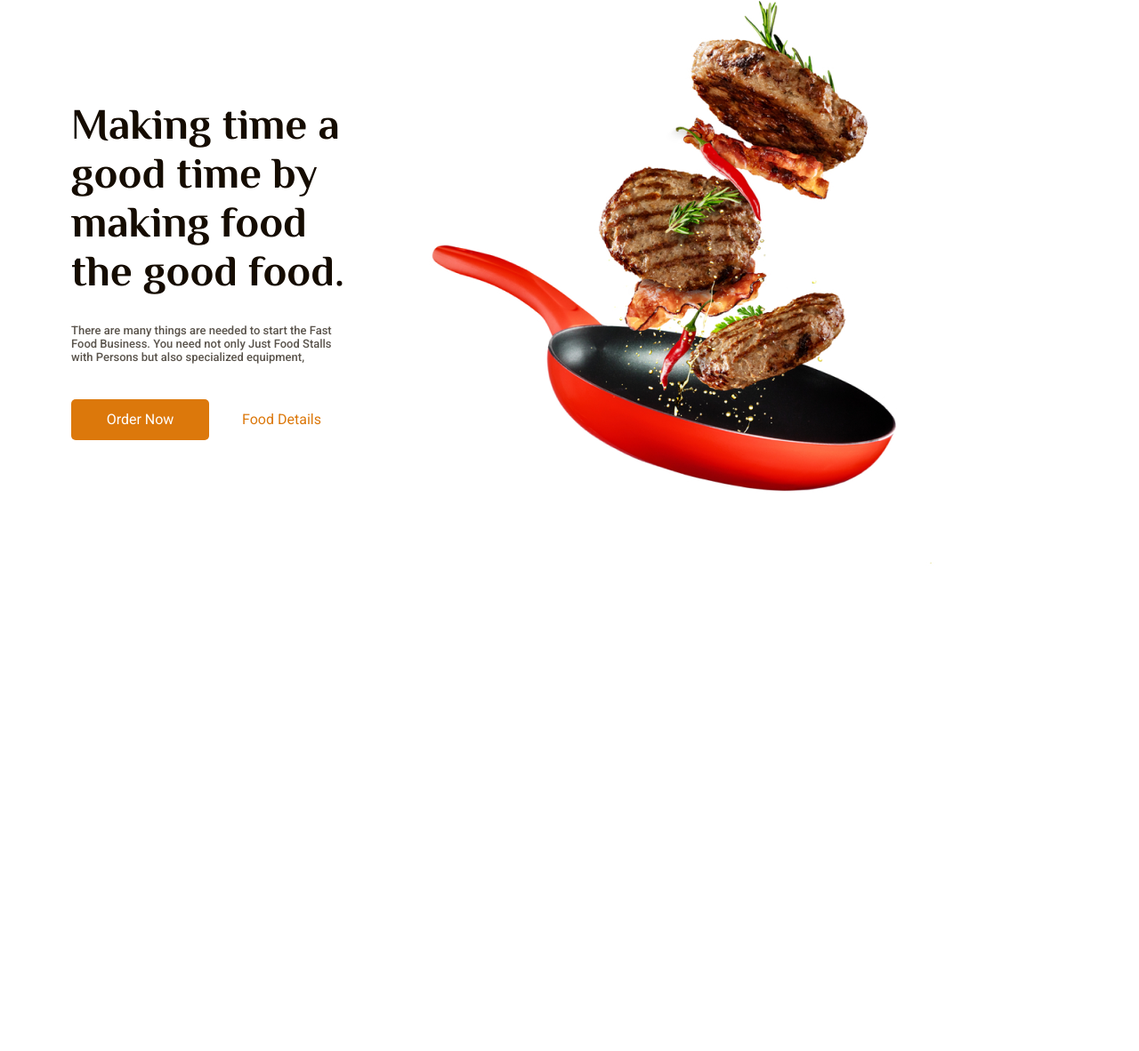
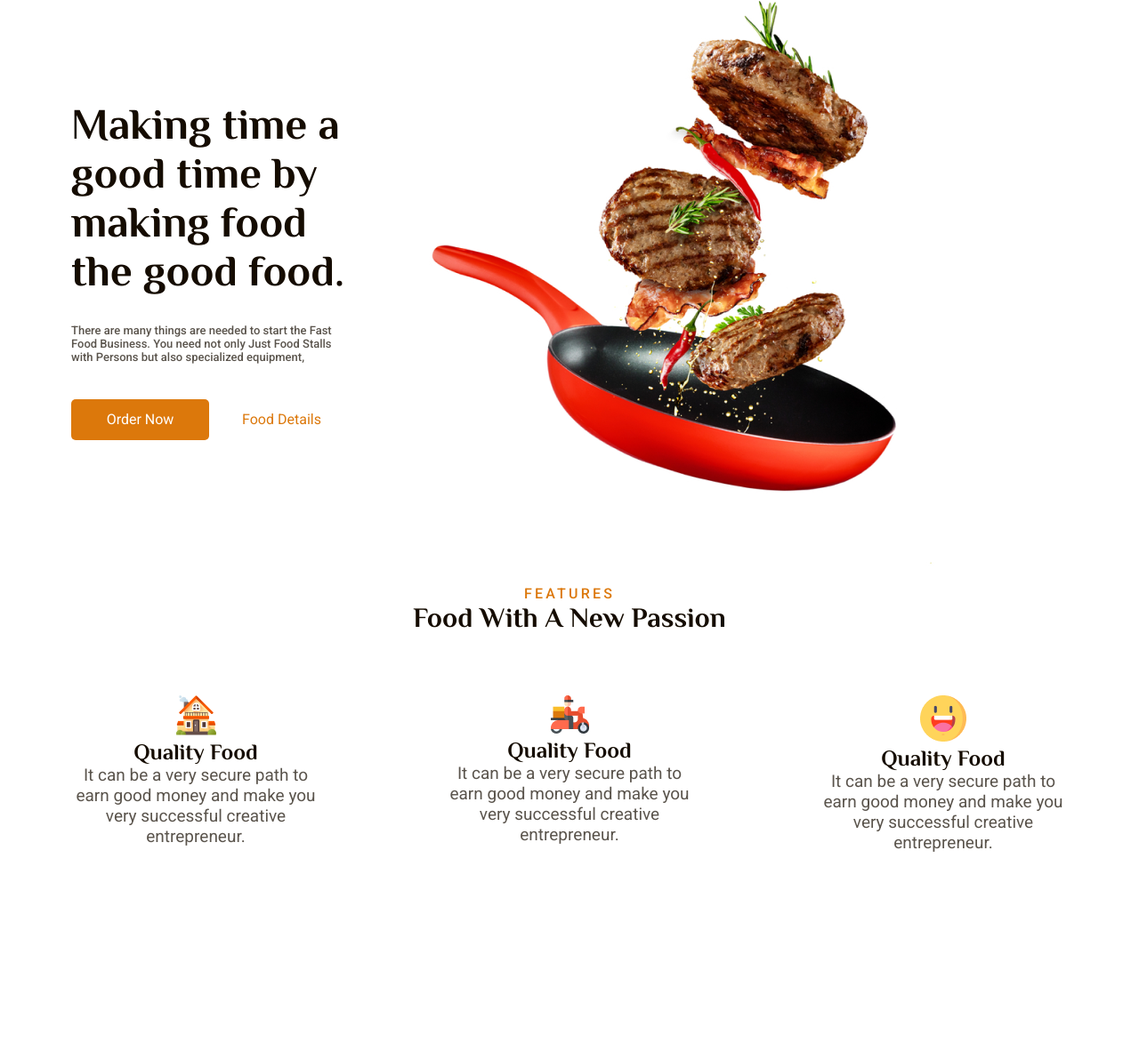
Before and after one commit to hasrakulov/Healthy_Food, a plain HTML site: page index.html in a window 1280 px wide. Shown: the part 112-1294 px from the top of the page at 89% size. Before the commit the page ends 800 px from the top, so only its background shows below. Drawn offline with Linux system fonts and the light colour scheme.

Commit message:
first commit

```diff
--- a/index.css
+++ b/index.css
@@ -96,3 +96,51 @@ nav {
     width: 801px;
     height: 670px;
 }
+
+.text-info1 {
+    text-align: center;
+    color: #DC780B;
+    font-family: Roboto;
+    font-size: 16px;
+    font-weight: 500;
+    letter-spacing: 3.2px;
+    text-transform: uppercase;
+}
+
+.text-info2 {
+    text-align: center;
+    color: #150C01;
+    font-family: Philosopher;
+    font-size: 31.25px;
+    font-weight: 700;
+    text-transform: capitalize;
+}
+
+.passion-text {
+    color: #150C01;
+    font-family: Philosopher;
+    font-size: 25px;
+    font-weight: 700;
+}
+
+.money {
+    color: #150C01;
+    /* text-align: center; */
+    font-family: Roboto;
+    font-size: 19px;
+    font-weight: 400;
+    opacity: 0.7;
+}
+.passion {
+    width: 1120px;
+    height: 400px;
+    text-align: center;
+    display: flex;
+    justify-content: space-between;
+    margin: auto;
+    margin-top: 70px;
+}
+.pas {
+    width: 280px;
+    height: 228px;
+}
--- a/index.html
+++ b/index.html
@@ -42,7 +42,56 @@
               </div>
         </div>
     </header>
+    <img src="./images/" alt="">
+    <!-- Section start -->
+    <div class="text.">
+        <h2 class="text-info1">Features</h2>
+    <h1 class="text-info2">Food with a New Passion</h1>
+    </div>
+    <div class="passion">
+        <div class="pas">
+            <div class="logos">
+                <div class="logotipes">
+                    <div class="logotipe">
+                    <img src="./images/logo2.png" alt="" class="section-logo1">
+                </div>
+                </div>
+            </div>
+            <div class="section-texts">
+                <h3 class="passion-text">Quality Food</h3>
+                <p class="money">It can be a very secure path to earn good money and make you very successful creative entrepreneur.</p>
+            </div>
+        </div>
+        <div class="pas">
+            <div class="logos">
+                <div class="logotipes">
+                    <div class="logotipe">
+                    <img src="./images/logo3.png" alt="" class="section-logo1">
+                </div>
+                </div>
+            </div>
+            <div class="section-texts">
+                <h3 class="passion-text">Quality Food</h3>
+                <p class="money">It can be a very secure path to earn good money and make you very successful creative entrepreneur.</p>
+            </div>
+        </div>
+        <div class="pas">
+            <div class="logos">
+                <div class="logotipes">
+                    <div class="logotipe">
+                    <img src="./images/logo4.png" alt="" class="section-logo1">
+                </div>
+                </div>
+            </div>
+            <div class="section-texts">
+                <h3 class="passion-text">Quality Food</h3>
+                <p class="money">It can be a very secure path to earn good money and make you very successful creative entrepreneur.</p>
+            </div>
+        </div>
+    </div>
 
+
+    <!-- section finish -->
 
 
 
```
Also changed, not shown: about.html (added, +26 -0 lines), images/Features.png (added), images/logo2.2.png (added), images/logo2.png (added), images/logo3.png (added), images/logo4.png (added).
